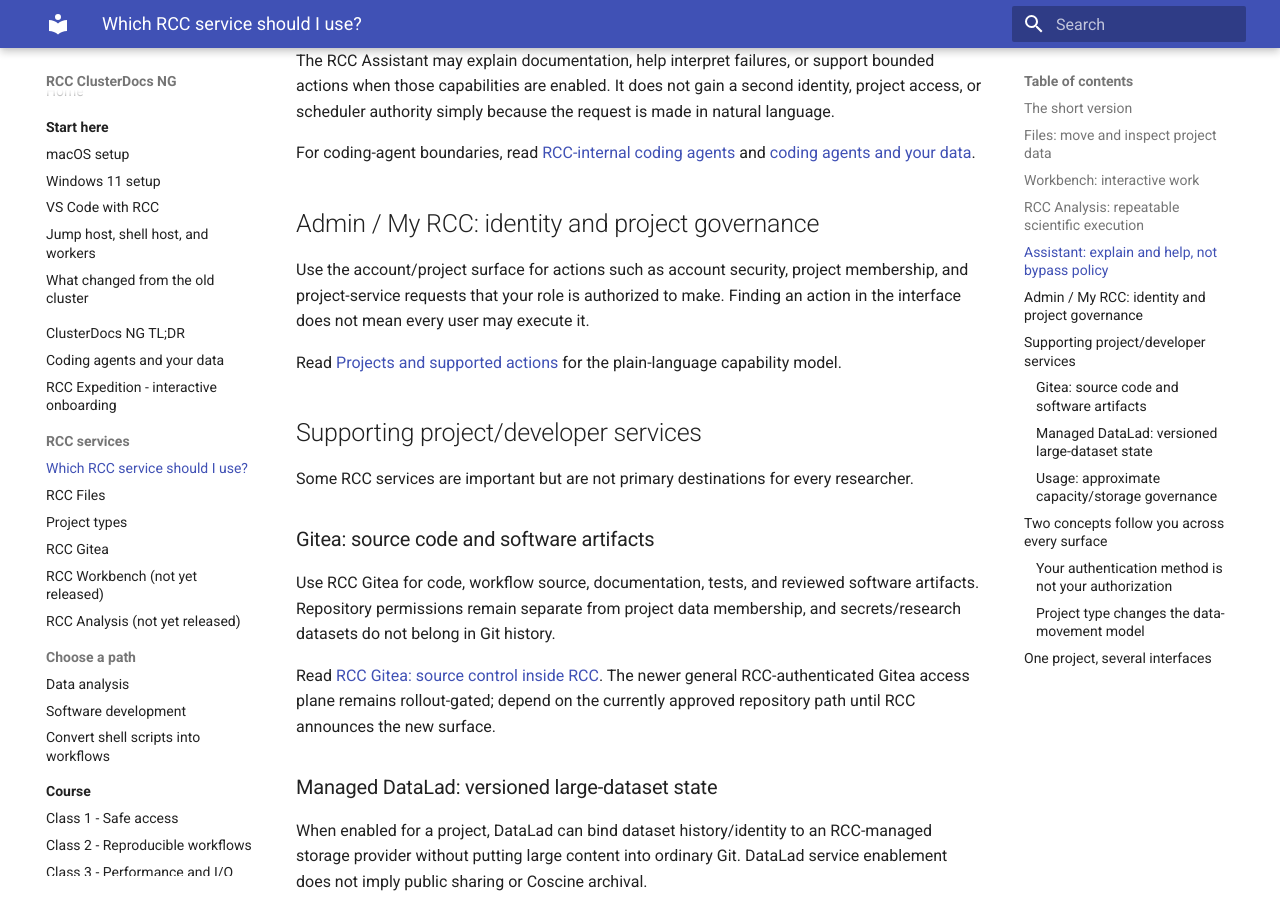
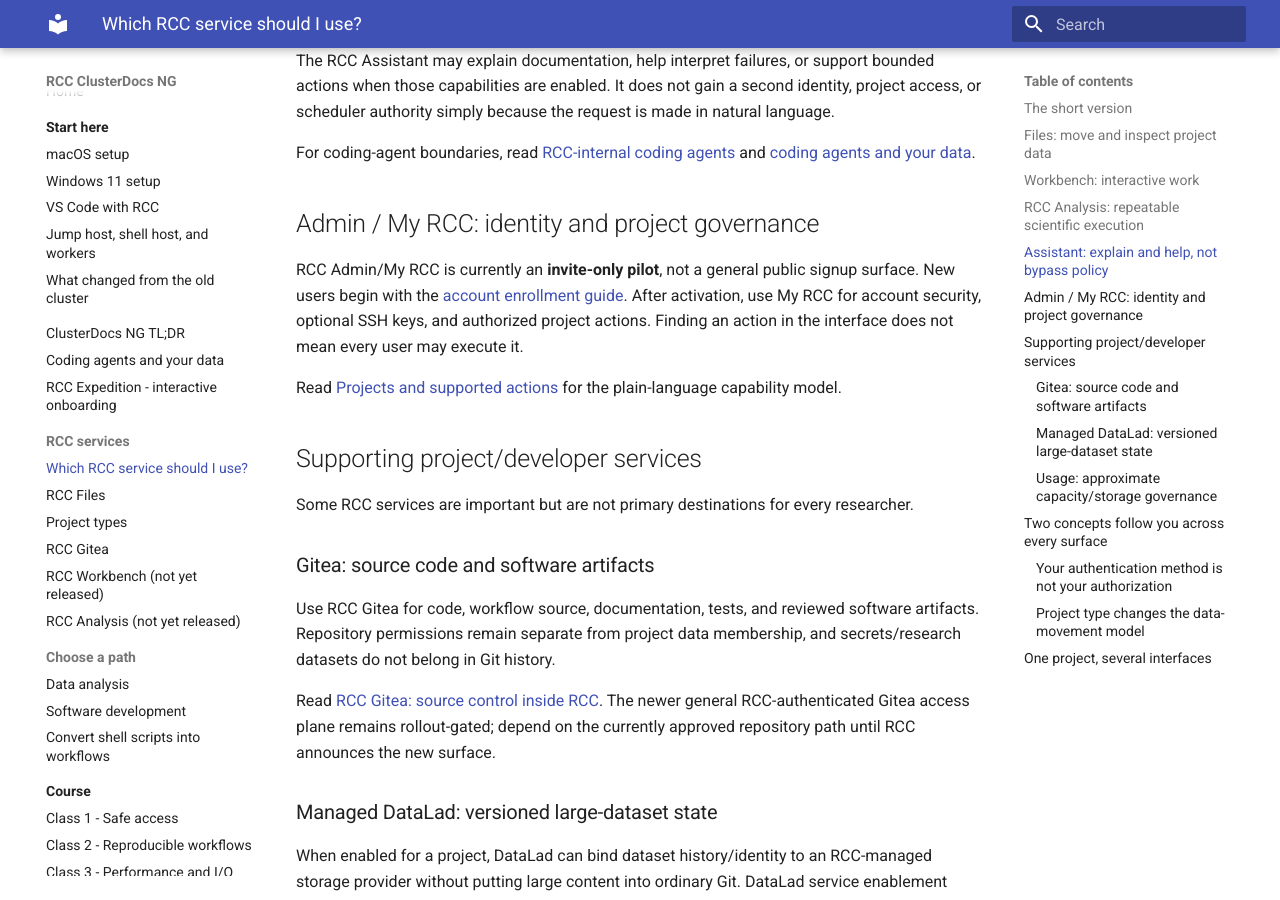
Before and after one commit to IKIM-Essen/ClusterDocs, an MkDocs documentation site: the page built from docs/concepts/rcc-services.md, in a window 1280 px wide and 900 px high, scrolled down 1990 px. Built offline with MkDocs 1.6.1 and Material for MkDocs 9.7.7, drawn with Linux system fonts in a browser that asks for light colours; some of the changed text lies outside the part shown.

Commit message:
docs: mark RCC Admin as pilot-gated

```diff
--- a/docs/concepts/rcc-services.md
+++ b/docs/concepts/rcc-services.md
@@ -18,7 +18,7 @@
 | **Documentation** | learn RCC and look up procedures | current user path |
 | **Workbench** | get an interactive shell, notebook, or development session | **not yet released** |
 | **Assistant** | ask for explanations or bounded RCC help | availability depends on the current RCC service/project |
-| **Admin / My RCC** | manage your account, project membership, and authorized project actions | current RCC surface |
+| **Admin / My RCC** | manage your account, project membership, and authorized project actions | **invite-only pilot** |
 | **RCC Analysis** | run a repeatable governed scientific workflow | **not yet released; RCC 23 product** |
 
 Open OnDemand is retired from the current RCC product model. Do not use old OOD
@@ -79,9 +79,12 @@
 
 ## Admin / My RCC: identity and project governance
 
-Use the account/project surface for actions such as account security, project
-membership, and project-service requests that your role is authorized to make.
-Finding an action in the interface does not mean every user may execute it.
+RCC Admin/My RCC is currently an **invite-only pilot**, not a general public
+signup surface. New users begin with the
+[account enrollment guide](../getting-started/account-enrollment.md). After
+activation, use My RCC for account security, optional SSH keys, and authorized
+project actions. Finding an action in the interface does not mean every user
+may execute it.
 
 Read [Projects and supported actions](projects-and-capabilities.md) for the
 plain-language capability model.
```
